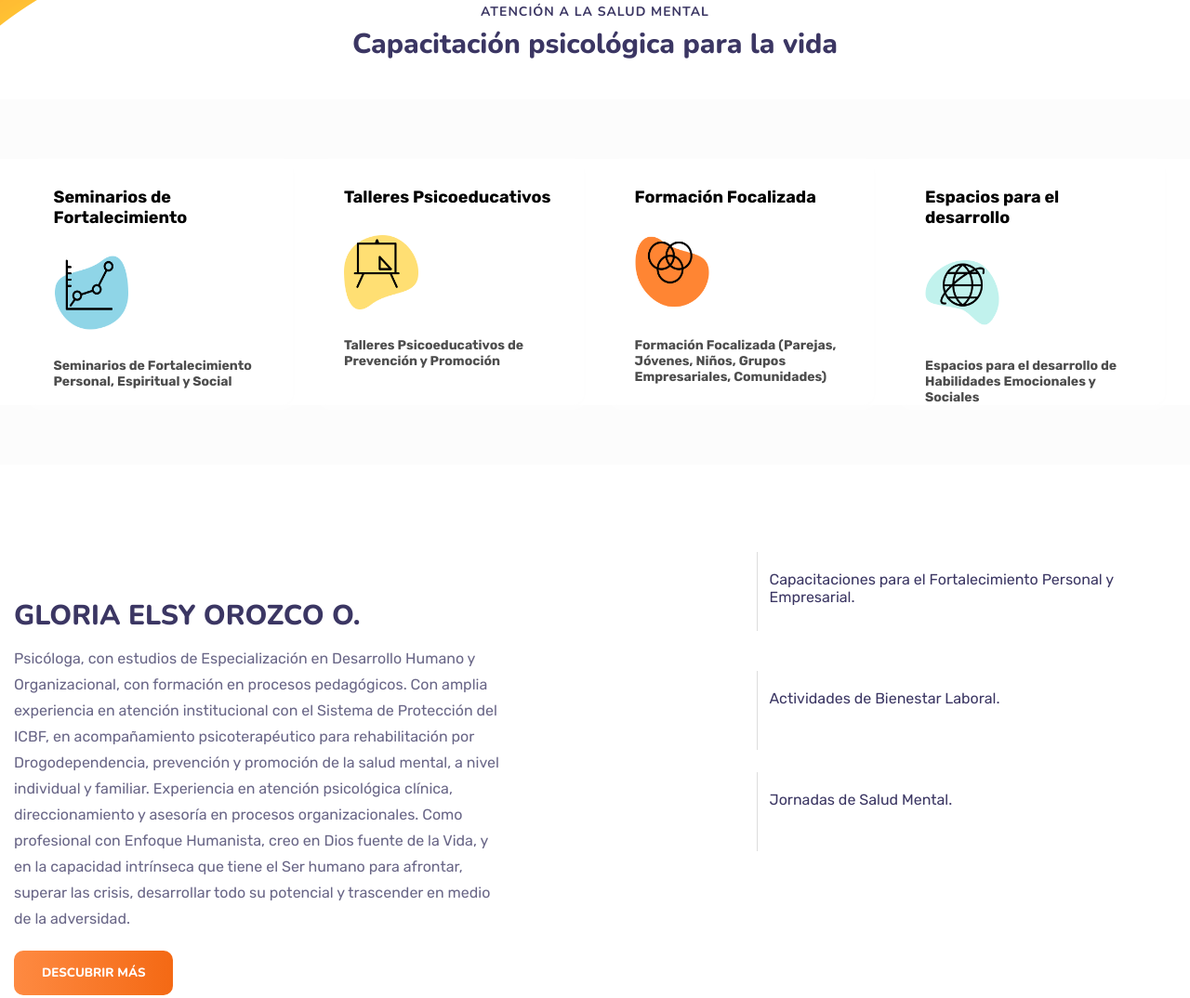
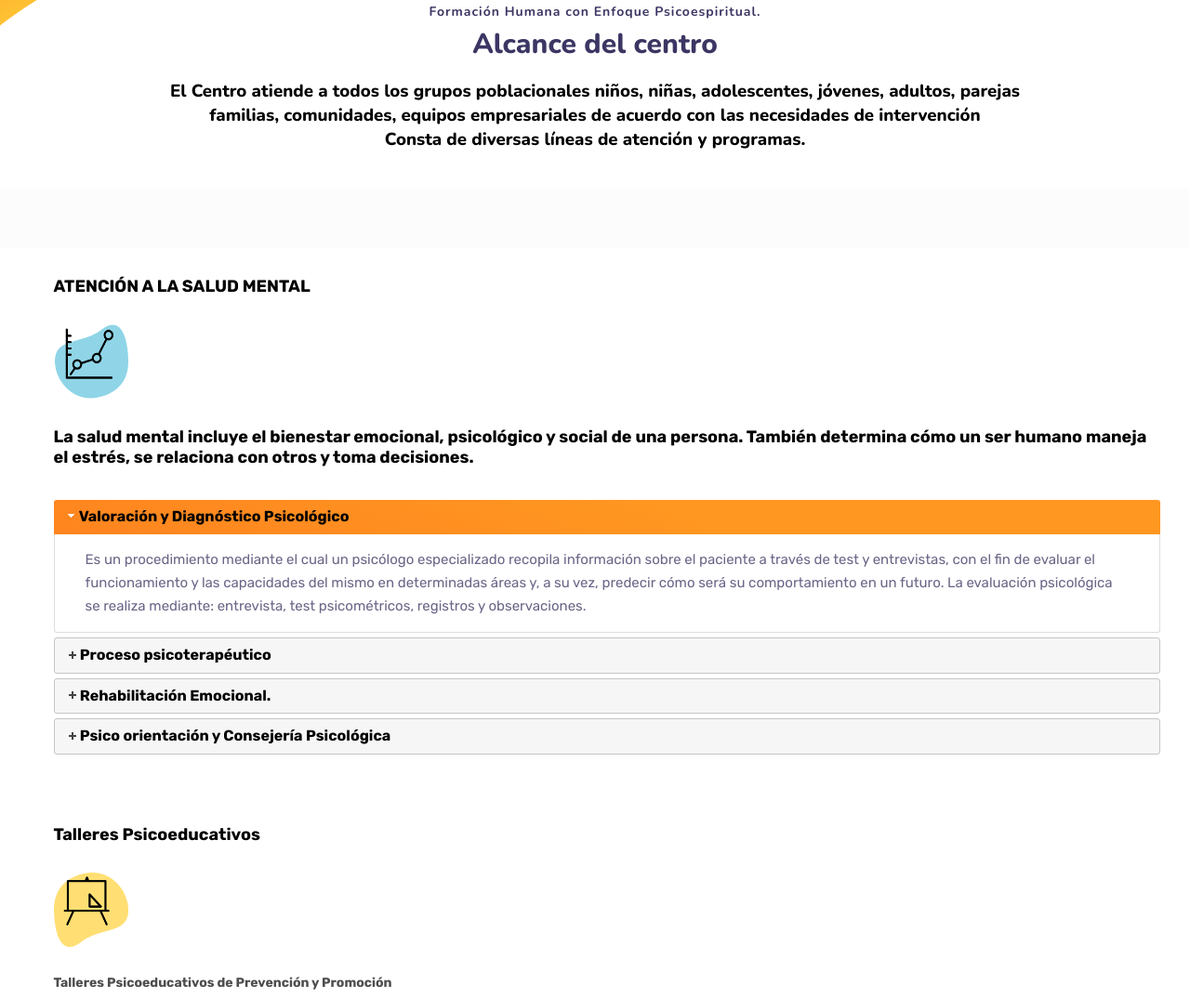
Before and after one commit to juanhcode/Proyecto-CAIDHU, a plain HTML site: page index.html in a window 1280 px wide. Shown: the part 990-2064 px from the top of the page at 93% size. Drawn offline with nearby package versions, Linux system fonts and the light colour scheme; no server answers; files whose address does not match are found by name.

Commit message:
servicios que faltan

```diff
--- a/css/style.css
+++ b/css/style.css
@@ -257,14 +257,14 @@ section.header-bg-parent:after {
 .feature-col {
     background-color: #fff;
     padding: 30px;
-    width: 23%;
+    width: 100%;
     float: left;
     margin-right: 1%;
     margin-left: 1%;
     box-shadow: 2px 2px 10px #fefefe;
     border-radius: 13px;
     transition: all 0.5s ease;
-    height: 265px;
+    height: 590px;
 }
 
 .feature-col:hover {
--- a/index.html
+++ b/index.html
@@ -115,16 +115,33 @@
 
     <section id="feature-sec">
         <div class="text-center">
-            <h5 class="common-h5">ATENCIÓN A LA SALUD MENTAL</h5>
-            <h2 class="common-h2">Capacitación psicológica para la vida </h2>
+            <h5 class="common-h5">Formación Humana con Enfoque Psicoespiritual.</h5>
+            <h2 class="common-h2">Alcance del centro</h2>
+            <br>
+            <h3 class="common-h3">El Centro atiende a todos los grupos poblacionales niños, niñas, adolescentes, jóvenes, adultos, parejas</h3>
+            <h3 class="common-h3">familias, comunidades, equipos empresariales de acuerdo con las necesidades de intervención</h3>
+            <h3 class="common-h3">Consta de diversas líneas de atención y programas.</h3>
         </div>
         <!--text-center-->
         <section class="faeture-col-par">
             <div class="container">
                 <div class="feature-col">
-                    <h3>Seminarios de Fortalecimiento</h3>
+                    <h3>ATENCIÓN A LA SALUD MENTAL</h3>
                     <img src="images/home-faeture-img/service_img1.png" class="img-responsive" alt="service" />
-                    <h4>Seminarios de Fortalecimiento Personal, Espiritual y Social</h4>
+                    <h3>La salud mental incluye el bienestar emocional, psicológico y social de una persona. También determina cómo un ser humano maneja el estrés, se relaciona con otros y toma decisiones.</h3>
+                    <div id="faq-accordion">
+                        <h3 style="color:black !important;">Valoración y Diagnóstico Psicológico</h3>
+                        <p>Es un procedimiento mediante el cual un psicólogo especializado recopila información sobre el paciente a través de test y entrevistas, con el fin de evaluar el funcionamiento y las capacidades del mismo en determinadas áreas y, a su vez, predecir cómo será su comportamiento en un futuro. La evaluación psicológica se realiza mediante: entrevista, test psicométricos, registros y observaciones.</p>
+                        <h3 style="color:black !important;">Proceso psicoterapéutico</h3>
+                        <p>El proceso terapéutico cosiste en una serie de sesiones con la finalidad que el estado consciente se amplíe. En resumen, un proceso terapéutico te ayudará a reconocer y entender:
+                            El modo cómo te enfrentas a las situaciones, la forma en la que te relacionas con otros, cuáles son los significados que asocias a ciertas cosas, de qué manera reaccionas ante circunstancias o personas, cómo repercute tu forma de ser en los demás, cuáles son las formas en que afectas tu felicidad, de qué manera el mundo y las personas influyen en el modo cómo te sientes y vives.
+                        </p>
+                        <h3 style="color:black !important;" >Rehabilitación Emocional.</h3>
+                        <p>Reeducación emocional y cognitiva, es vital para las personas que sufren alguna minusvalía repentina, como consecuencia de un accidente o enfermedad. El paciente no solo tendrá que enfrentarse a barreras físicas, también necesitará la ayuda del psicólogo para derribar aquellas barreras psicológicas que le impiden adaptarse a su nueva situación de una manera positiva. Aunado a cualquier tipo de pérdida, muerte de seres queridos, calamidades, crisis diversas que implique afrontar un proceso de duelo.</p>
+
+                        <h3 style="color:black !important;" >Psico orientación y Consejería Psicológica</h3>
+                        <p>La consejería psicológica es un proceso a través del cual un consejero ayuda a las personas que recurren a él a obtener una mayor comprensión o entendimiento de lo que les sucede, a conocerse un poco más e identificar los recursos con los que cuenta para ayudarse a sí mismo a resolver un problema o conflicto que enfrenta que interfiere con su tranquilidad, bienestar y/o desempeño desde cualquier área.</p>
+                    </div>
                     <!--                </div>feature-col-->
                 </div>
                 <!--feature-col-->
@@ -262,8 +279,6 @@
                     <h5 class="common-h5">EXPERIENCIA</h5>
                     <h2 class="common-h2">Formación Humana con Enfoque Psicoespiritual</h2>
                     <div id="faq-accordion">
-
-
                         <h3>Misión</h3>
                         <p>Fomentar la salud mental y el desarrollo integral del ser humano a través de un enfoque de intervención psicoespiritual que permita potenciar los recursos con los que cuenta para el despliegue de su potencial de acción y el fomento de una interacción efectiva en los diferentes contextos en los que se desenvuelve. </p>
 
```
